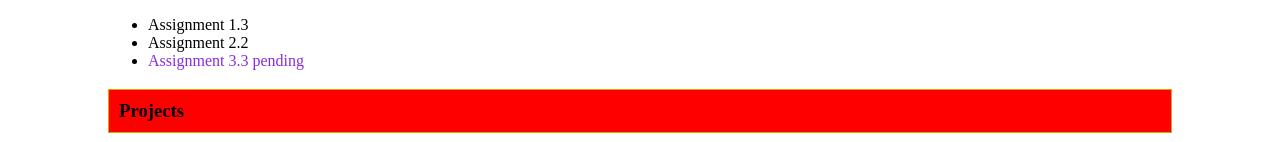
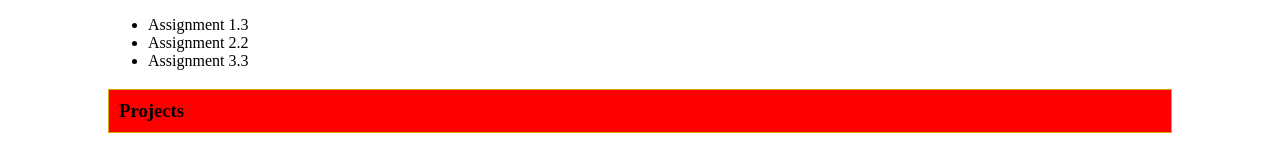
Before and after one commit to AlexZayas1734/csd-340, a plain HTML site: page index.html in a window 1280 px wide. Shown: the part 267-409 px from the top of the page. Drawn offline with Linux system fonts and the light colour scheme.

Commit message:
Module 3.3 update index.html file for assignment 3.3

```diff
--- a/index.html
+++ b/index.html
@@ -23,7 +23,7 @@
                 <a href="module-2/zayas_Mod2_2.html">Assignment 2.2</a>
             </li>
             <li>
-                <a href="">Assignment 3.3 pending</a>
+                <a href="module-3/Zayas_Mod3_3.html">Assignment 3.3</a>
             </li>
         </ul>
 
```
